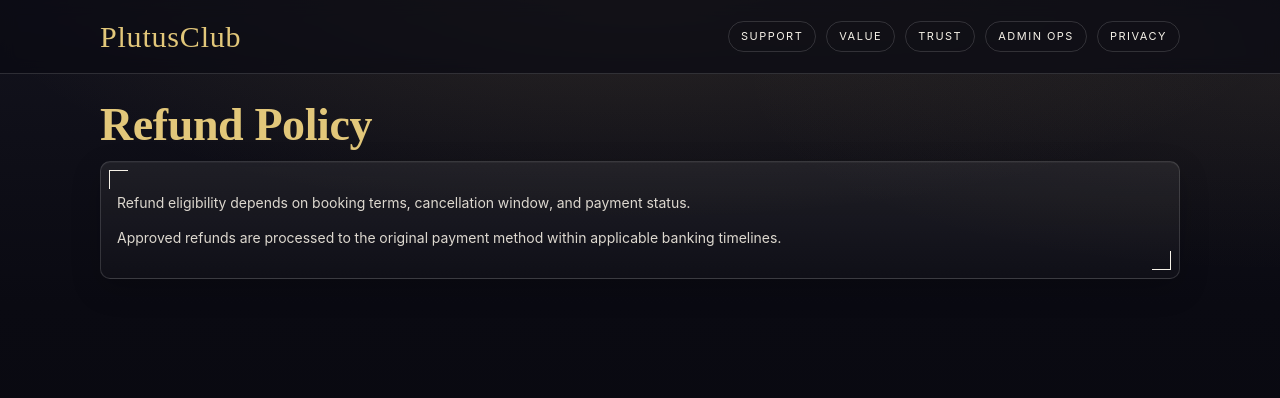
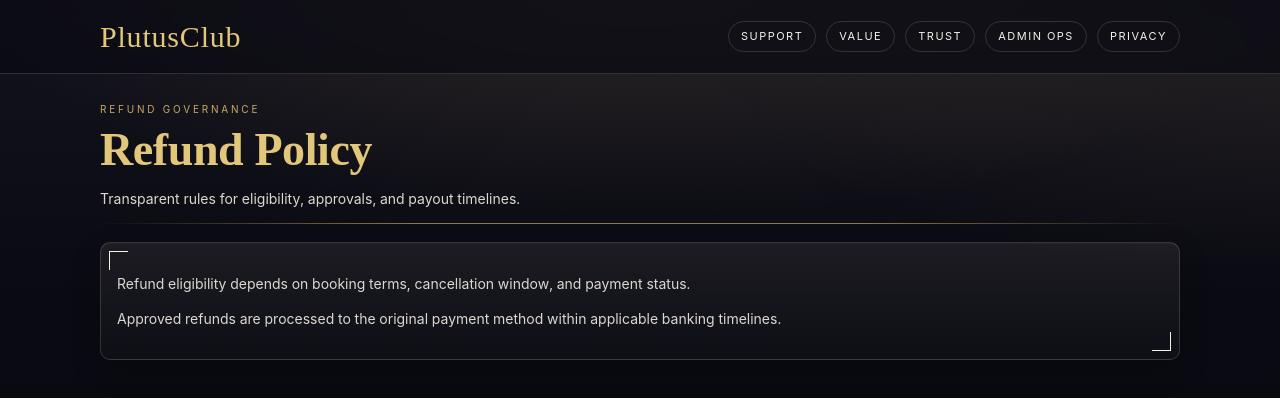
Before and after one commit to Teamtrue/luxury-members, a Next.js app in the folder luxury-members-next/: page /refund-policy in a window 1280 px wide. Shown: the top 398 px of the page. Built offline with nearby package versions, Linux system fonts and the light colour scheme.

Commit message:
Add premium hero framing to refund policy page

```diff
--- a/luxury-members-next/app/refund-policy/page.tsx
+++ b/luxury-members-next/app/refund-policy/page.tsx
@@ -1,7 +1,11 @@
 export default function RefundPolicyPage() {
   return (
     <>
+      <div className="hero-eyebrow">Refund Governance</div>
       <h1>Refund Policy</h1>
+      <p>Transparent rules for eligibility, approvals, and payout timelines.</p>
+      <div className="hairline" />
+
       <section>
         <p>Refund eligibility depends on booking terms, cancellation window, and payment status.</p>
         <p>Approved refunds are processed to the original payment method within applicable banking timelines.</p>
```
